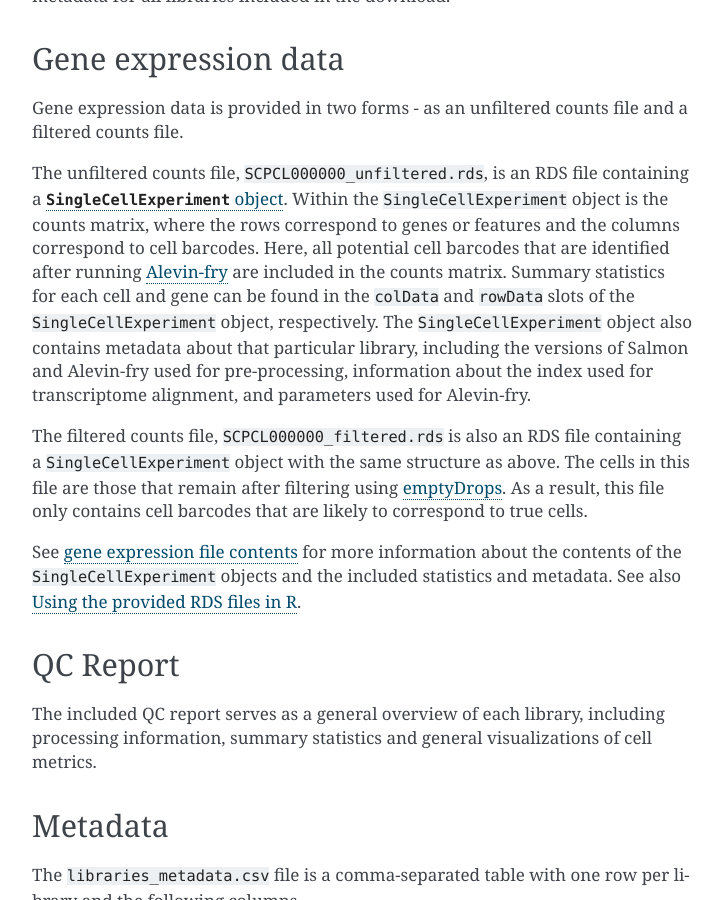
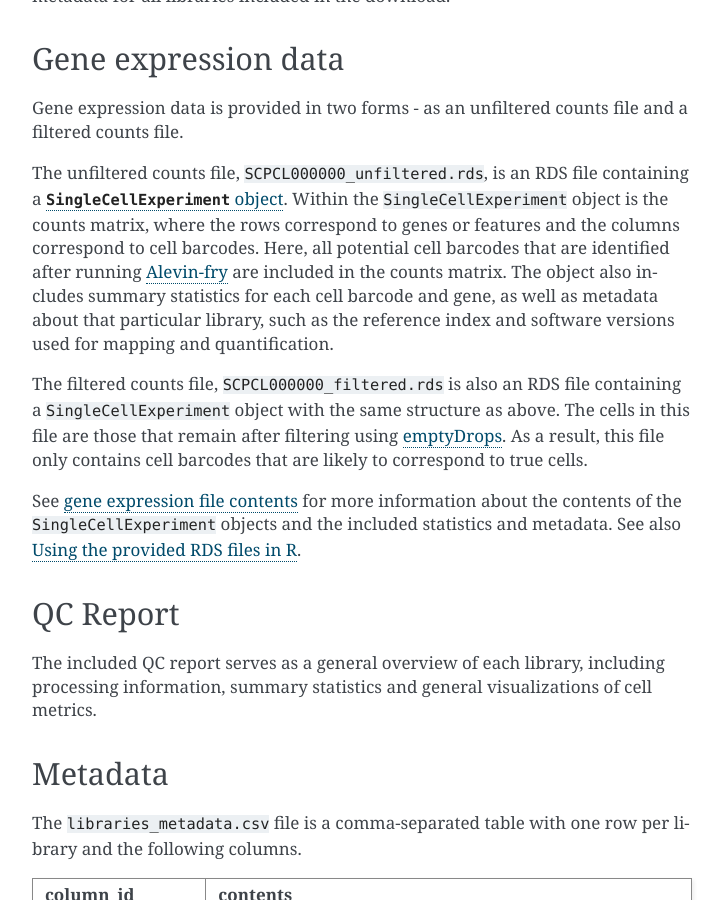
Before and after one commit to DongzeHE/scpca-docs, a Sphinx documentation site: the page built from docs/download_files.md, in a window 1280 px wide and 900 px high, scrolled down 870 px. Shown: the whole window, without its empty margins (388-1112 px from the left). Built offline with Sphinx 7.4.7, drawn with Linux system fonts in a browser that asks for light colours.

Commit message:
Some more code review suggestions
Co-authored-by: Joshua Shapiro <josh.shapiro@ccdatalab.org>

```diff
--- a/docs/download_files.md
+++ b/docs/download_files.md
@@ -29,8 +29,7 @@ Gene expression data is provided in two forms - as an unfiltered counts file and
 The unfiltered counts file, `SCPCL000000_unfiltered.rds`, is an RDS file containing a [`SingleCellExperiment` object](http://bioconductor.org/books/3.13/OSCA.intro/the-singlecellexperiment-class.html).
 Within the `SingleCellExperiment` object is the counts matrix, where the rows correspond to genes or features and the columns correspond to cell barcodes.
 Here, all potential cell barcodes that are identified after running {ref}`Alevin-fry <processing_information:alignment and quantification using alevin-fry>` are included in the counts matrix.
-Summary statistics for each cell and gene can be found in the `colData` and `rowData` slots of the `SingleCellExperiment` object, respectively.
-The `SingleCellExperiment` object also contains metadata about that particular library, including the versions of Salmon and Alevin-fry used for pre-processing, information about the index used for transcriptome alignment, and parameters used for Alevin-fry.
+The object also includes summary statistics for each cell barcode and gene, as well as metadata about that particular library, such as the reference index and software versions used for mapping and quantification.
 
 The filtered counts file, `SCPCL000000_filtered.rds` is also an RDS file containing a `SingleCellExperiment` object with the same structure as above.
 The cells in this file are those that remain after filtering using {ref}`emptyDrops <processing_information:filtering cells>`.
```
